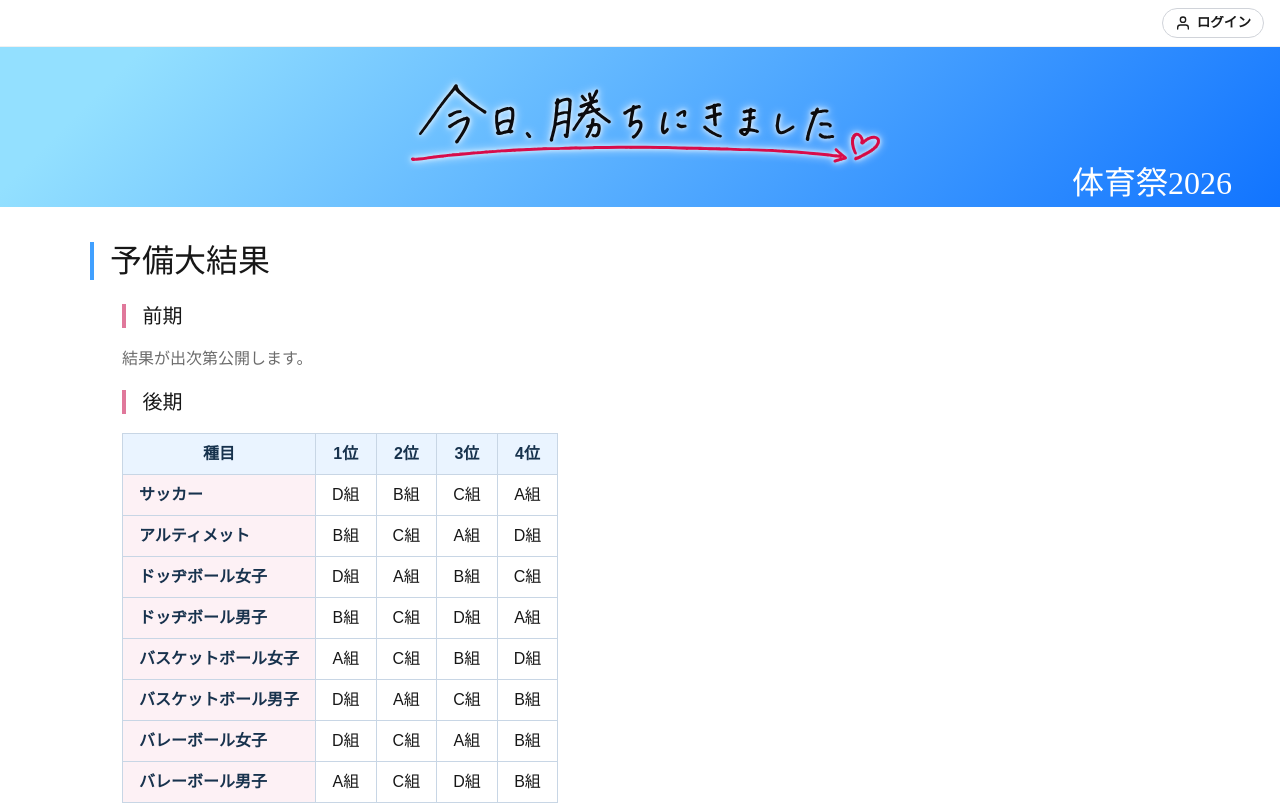
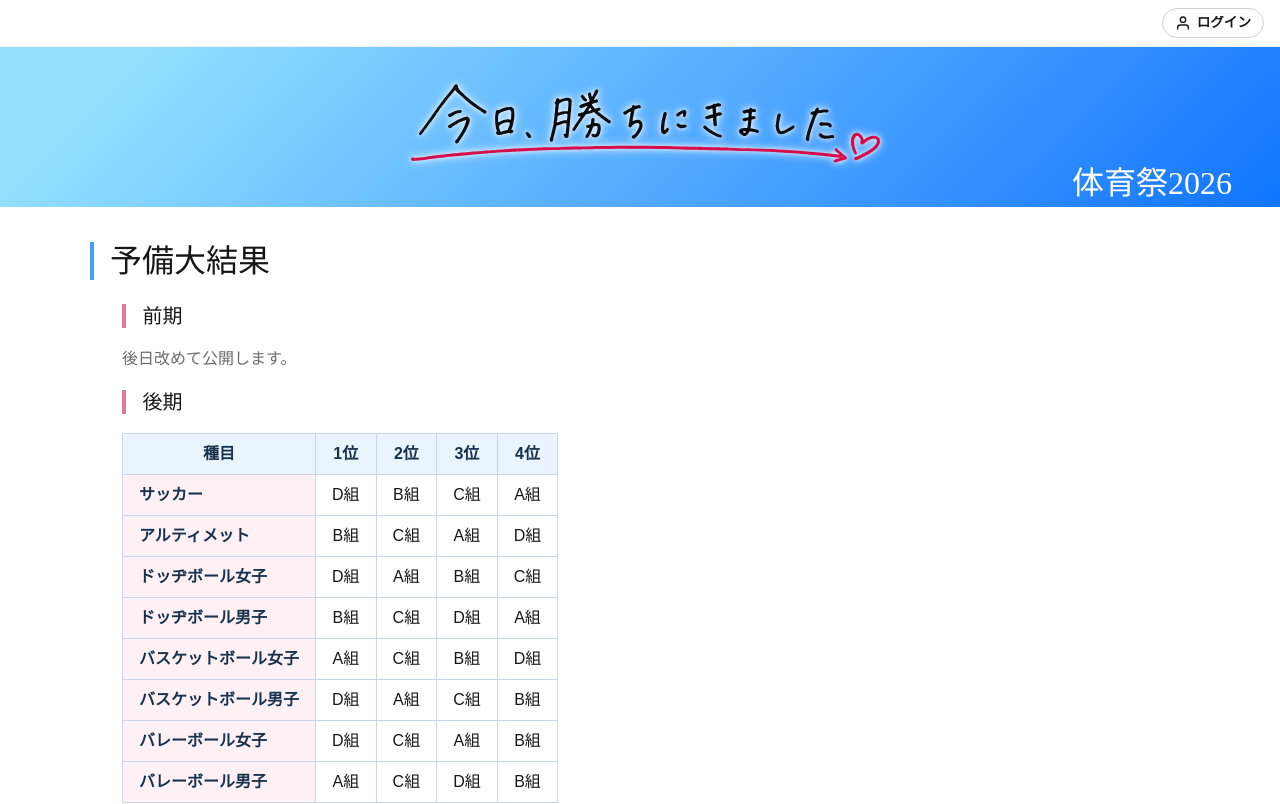
Before and after one commit to KSS-IT-Committee/2026-taiikusai-top, a Next.js app: page / in a window 1280 px wide. Shown: the top 804 px of the page. Built offline with nearby package versions, Linux system fonts and the light colour scheme; no server answers.

Commit message:
fix in phrase

```diff
--- a/app/page.tsx
+++ b/app/page.tsx
@@ -84,7 +84,7 @@ export default function Toppage() {
             >
               前期
             </h2>
-            <p className={styles.pending}>結果が出次第公開します。</p>
+            <p className={styles.pending}>後日改めて公開します。</p>
           </div>
           <div className={styles.topics}>
             <h2
```
